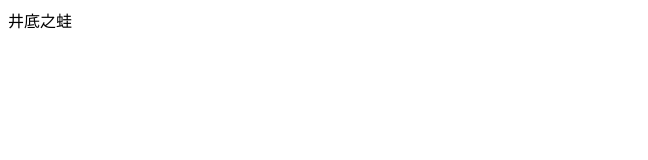
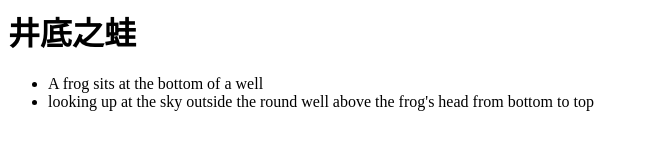
Before and after one commit to kuro-ycir/kuro-ai-show, a plain HTML site: page index.html in a window 1280 px wide. Shown: the whole page, without its empty margins (0-648 px from the left). Drawn offline with Linux system fonts and the light colour scheme.

Commit message:
Update index.html

```diff
--- a/index.html
+++ b/index.html
@@ -1 +1,5 @@
-井底之蛙
+<h1>井底之蛙</h1>
+<ul>
+  <li>A frog sits at the bottom of a well</li>
+  <li>looking up at the sky outside the round well above the frog's head from bottom to top</li>
+</ul>
```
